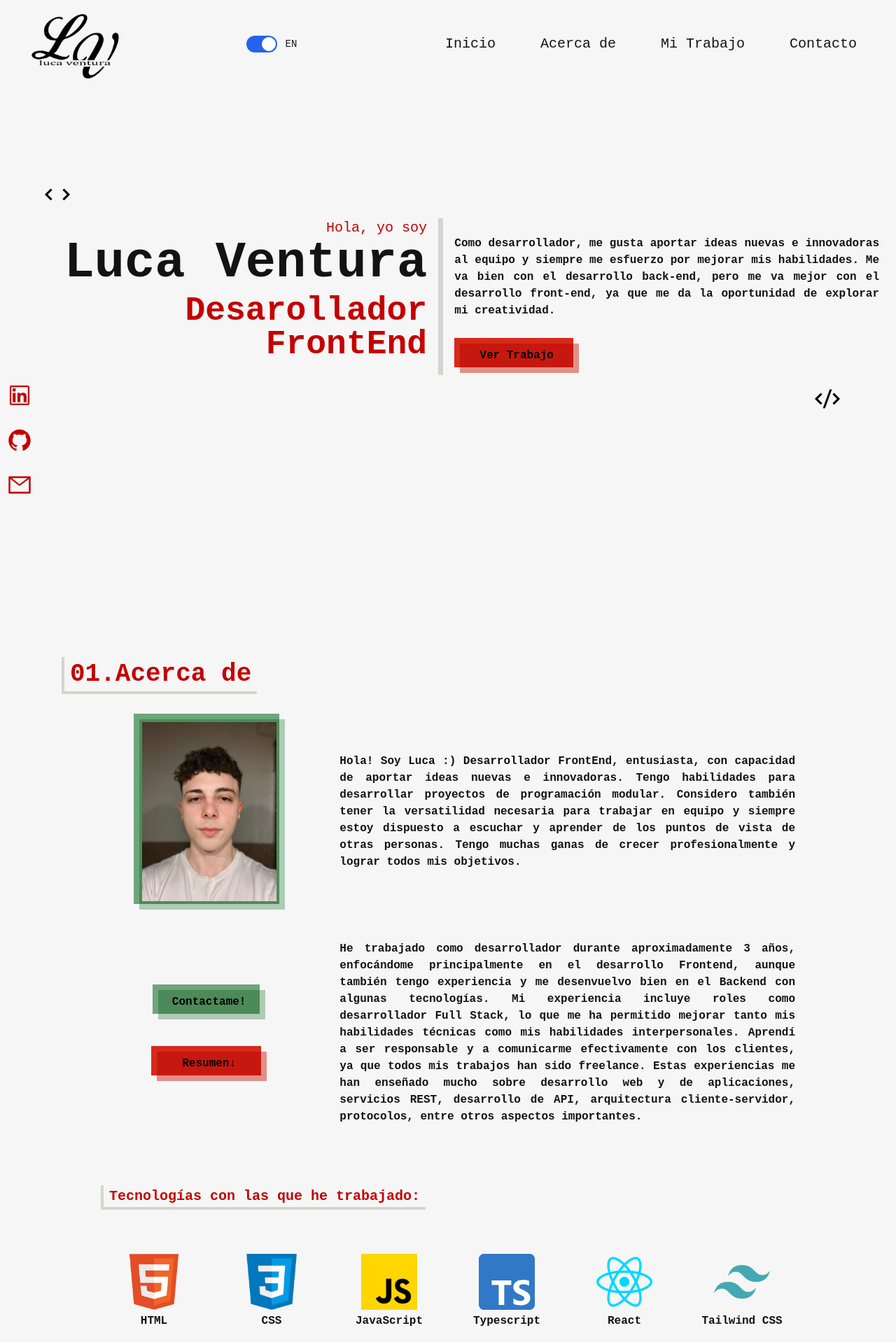
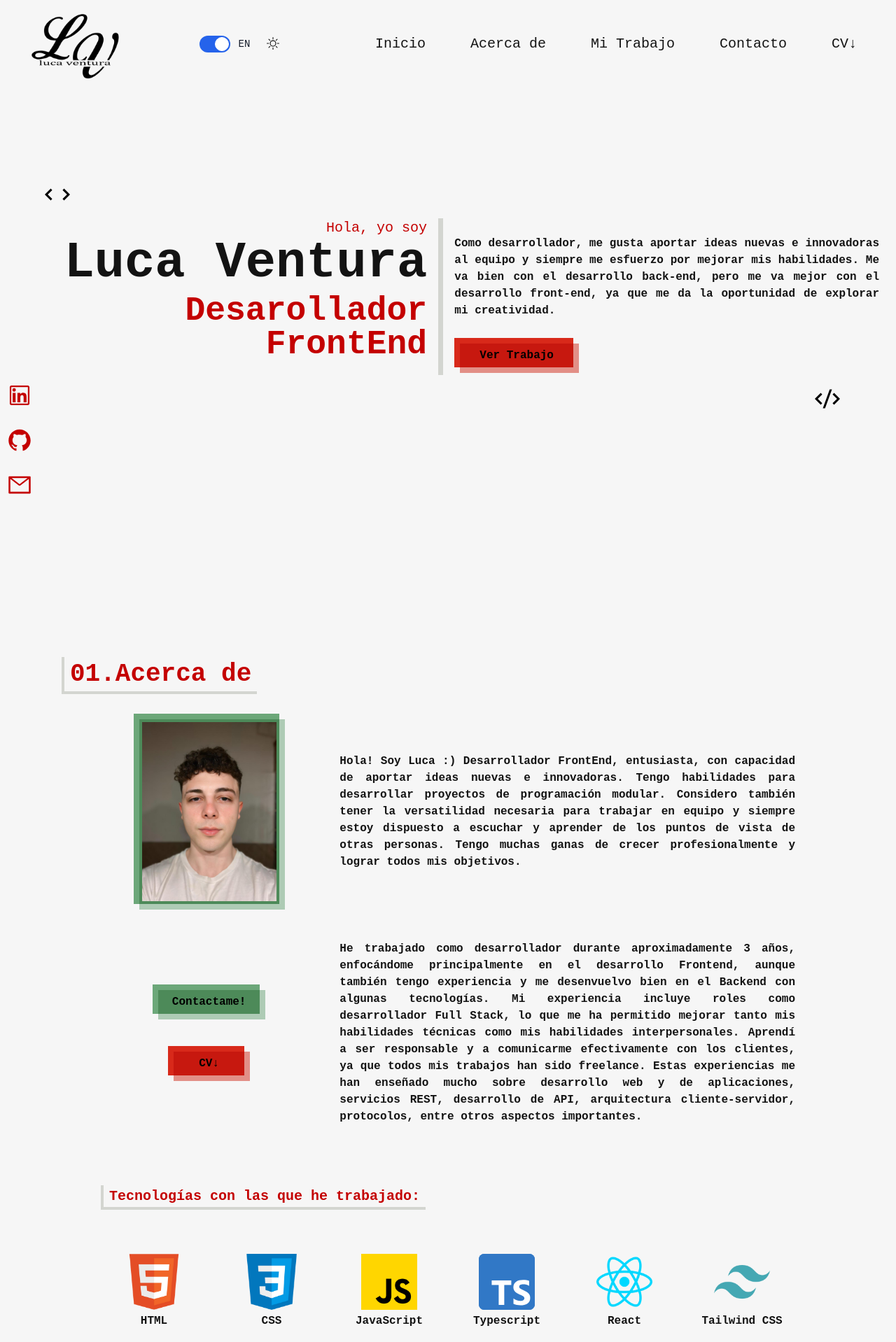
Before and after one commit to luk444/Portafolio-2024, a React (Create React App) app: page / in a window 1280 px wide. Shown: the top 1918 px of the page at 70% size. Built offline with nearby package versions, Linux system fonts and the light colour scheme.

Commit message:
add togledark&light y CVdownload

```diff
--- a/src/components/Navbar.jsx
+++ b/src/components/Navbar.jsx
@@ -1,15 +1,12 @@
 import React, { useState, useContext } from "react";
 import { Link } from "react-scroll";
-import {
-  AiOutlineLinkedin,
-  AiOutlineGithub,
-  AiOutlineMail,
-} from "react-icons/ai";
+import { AiOutlineLinkedin, AiOutlineGithub, AiOutlineMail } from "react-icons/ai";
 import PortfolioLogo from "../assets/luca-white-logo.png";
 import PortfolioLogoLight from "../assets/luca-dark-logo.png";
 import { ThemeContext } from "./themeContext";
 import { ID_RESUME } from "../data/resume";
 import { useTranslation } from "react-i18next";
+import Toggle from "./Toggle"; // Asegúrate de importar el Toggle correctamente
 
 const Navbar = () => {
   const [menu, setMenu] = useState(false);
@@ -59,6 +56,9 @@ const Navbar = () => {
             {isEnglish ? "EN" : "ES"}
           </span>
         </label>
+
+        {/* Botón de cambio de tema (Toggle) */}
+        <Toggle />
       </div>
 
       <ul className="hidden lg:flex mx-2">
@@ -122,6 +122,11 @@ const Navbar = () => {
             <span className="absolute -bottom-1 right-1/2 w-0 h-1 bg-light_hover dark:bg-hover transition-all duration-700 group-hover:w-1/2 group-hover:transition-all group-hover:duration-700"></span>
           </p>
         </li>
+        <li className="mx-4 px-4 items-center">
+          <a href={`https://drive.google.com/uc?export=download&id=${ID_RESUME}`} download>
+            <span className="relative">{t("about.resume")}↓</span>
+          </a>
+        </li>
       </ul>
 
       <div onClick={handleClick} className="lg:hidden z-10 text-4xl">
@@ -159,7 +164,6 @@ const Navbar = () => {
           menu ? "translate-x-0" : "translate-x-full"
         }`}
       >
-
         <li className="py-6 text-4xl">
           <Link
             onClick={handleClick}
@@ -209,10 +213,7 @@ const Navbar = () => {
           </Link>
         </li>
         <li className="py-6 text-4xl">
-          <a
-            href={`https://drive.google.com/uc?export=download&id=${ID_RESUME}`}
-            download
-          >
+          <a href={`https://drive.google.com/uc?export=download&id=${ID_RESUME}`} download>
             {t("navbar.resume")} ↓
           </a>
         </li>
--- a/src/data/resume.js
+++ b/src/data/resume.js
@@ -1 +1 @@
-export const ID_RESUME = '1e0fk7LzXJGiXfyRYeWydCI-7EegeOM_a'
+export const ID_RESUME = '1BIqQ8THh5t3YVc70vCFaVXUXzZIVFIh2'
--- a/src/translations/en/global.json
+++ b/src/translations/en/global.json
@@ -12,7 +12,7 @@
     "about": "About",
     "mywork": "My Work",
     "contact": "Contact",
-    "resume": "Resume"
+    "resume": "CV"
   },
 
   "hero": {
--- a/src/translations/es/global.json
+++ b/src/translations/es/global.json
@@ -2,7 +2,7 @@
     "about": {
       "body": "01.Acerca de",
       "contactme": "Contactame!",
-      "resume": "Resumen",
+      "resume": "CV",
       "descrip": "Hola! Soy Luca :) Desarrollador FrontEnd, entusiasta, con capacidad de aportar ideas nuevas e innovadoras. Tengo habilidades para desarrollar proyectos de programación modular. Considero también tener la versatilidad necesaria para trabajar en equipo y siempre estoy dispuesto a escuchar y aprender de los puntos de vista de otras personas. Tengo muchas ganas de crecer profesionalmente y lograr todos mis objetivos.",
       "descrip2": "He trabajado como desarrollador durante aproximadamente 3 años, enfocándome principalmente en el desarrollo Frontend, aunque también tengo experiencia y me desenvuelvo bien en el Backend con algunas tecnologías. Mi experiencia incluye roles como desarrollador Full Stack, lo que me ha permitido mejorar tanto mis habilidades técnicas como mis habilidades interpersonales. Aprendí a ser responsable y a comunicarme efectivamente con los clientes, ya que todos mis trabajos han sido freelance. Estas experiencias me han enseñado mucho sobre desarrollo web y de aplicaciones, servicios REST, desarrollo de API, arquitectura cliente-servidor, protocolos, entre otros aspectos importantes."
 
@@ -13,7 +13,7 @@
       "about": "Acerca de",
       "mywork": "Mi Trabajo",
       "contact": "Contacto",
-      "resume": "Resumen"
+      "resume": "CV"
     },
 
     "hero": {
```
